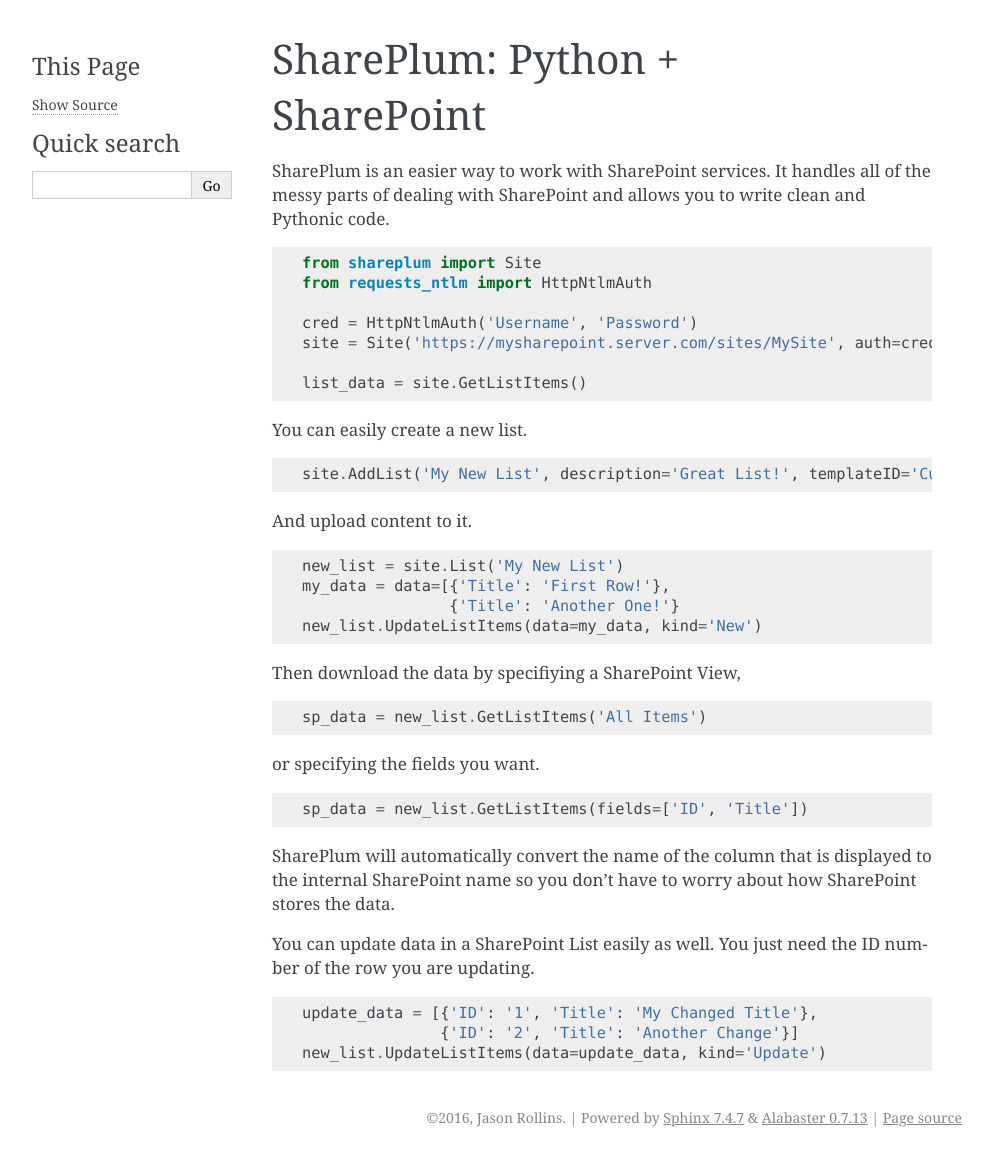
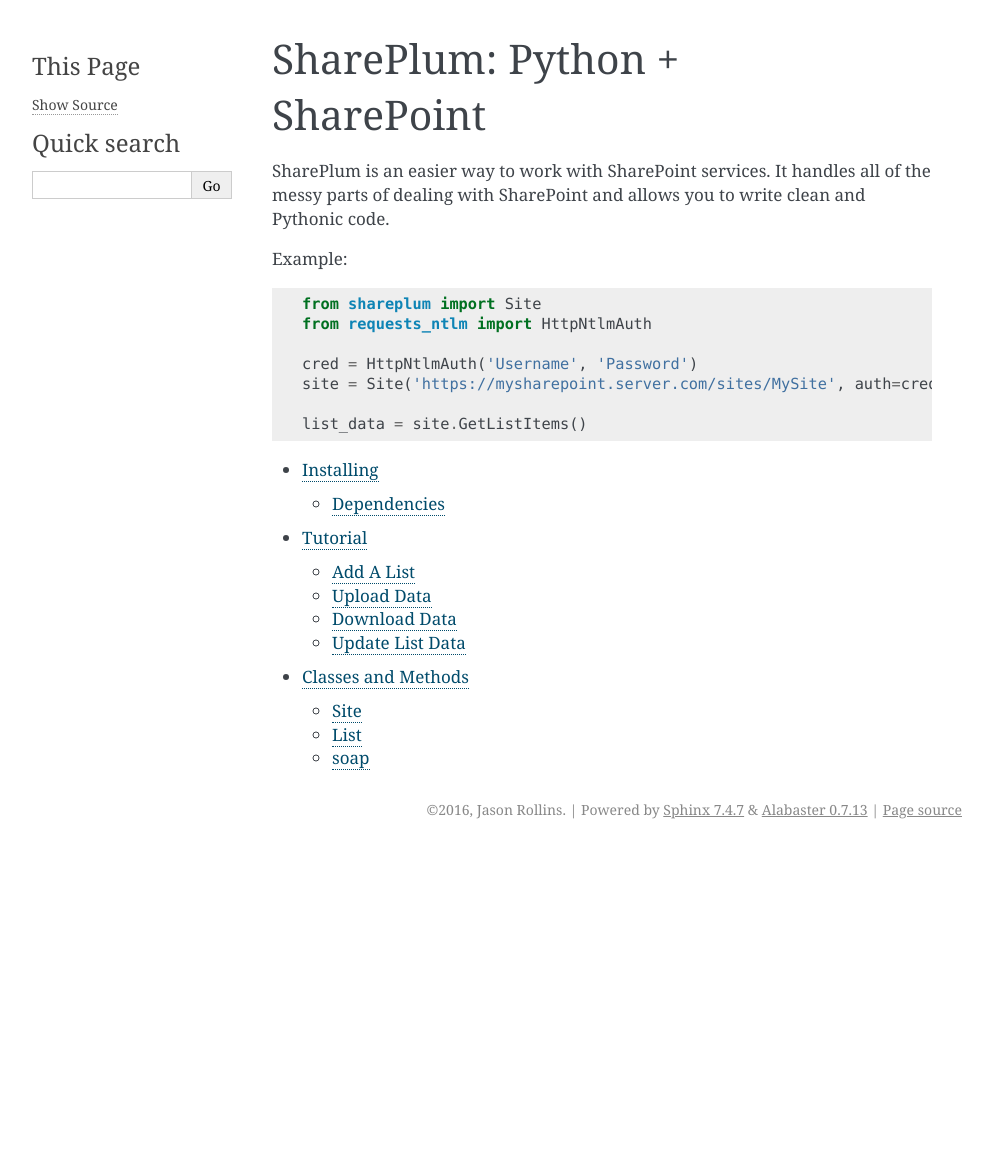
Before and after one commit to jasonrollins/shareplum, a Sphinx documentation site: the page built from docs/index.rst, in a window 1280 px wide. Shown: the whole page, without its empty margins (148-1141 px from the left). Built offline with Sphinx 7.4.7, drawn with Linux system fonts in a browser that asks for light colours; after the commit the page ends 900 px from its top, so only the background shows below that.

Commit message:
Update Docs and code clean up

```diff
--- a/README.rst
+++ b/README.rst
@@ -23,6 +23,11 @@
 - Automatic conversion between SharePoint internal names and displayed names.
 - Automatic conversion of data types.
 
+Documentation
+-------------
+
+`Read the Docs <http://shareplum.readthedocs.org/en/latest/>`_
+
 Contribute
 ----------
 
--- a/docs/index.rst
+++ b/docs/index.rst
@@ -3,6 +3,8 @@
 ==============================
 
 SharePlum is an easier way to work with SharePoint services.  It handles all of the messy parts of dealing with SharePoint and allows you to write clean and Pythonic code.
+
+Example:
 
 ::
 
@@ -14,41 +16,9 @@
 
     list_data = site.GetListItems()
 
+.. toctree::
+    :maxdepth: 2
 
-You can easily create a new list.
-
-::
-
-    site.AddList('My New List', description='Great List!', templateID='Custom List')
-
-And upload content to it.
-
-::
-
-    new_list = site.List('My New List')
-    my_data = data=[{'Title': 'First Row!'},
-                    {'Title': 'Another One!'}
-    new_list.UpdateListItems(data=my_data, kind='New')
-
-Then download the data by specifiying a SharePoint View,
-
-::
-
-    sp_data = new_list.GetListItems('All Items')
-
-or specifying the fields you want.
-
-::
-
-    sp_data = new_list.GetListItems(fields=['ID', 'Title'])
-
-
-SharePlum will automatically convert the name of the column that is displayed to the internal SharePoint name so you don't have to worry about how SharePoint stores the data.
-
-You can update data in a SharePoint List easily as well.  You just need the ID number of the row you are updating.
-
-::
-
-    update_data = [{'ID': '1', 'Title': 'My Changed Title'},
-                   {'ID': '2', 'Title': 'Another Change'}]
-    new_list.UpdateListItems(data=update_data, kind='Update')
+    install
+    tutorial
+    objects
```
Also changed, not shown: docs/install.rst (added, +17 -0 lines), docs/objects.rst (added, +103 -0 lines), docs/tutorial.rst (added, +63 -0 lines), 1 other file.
